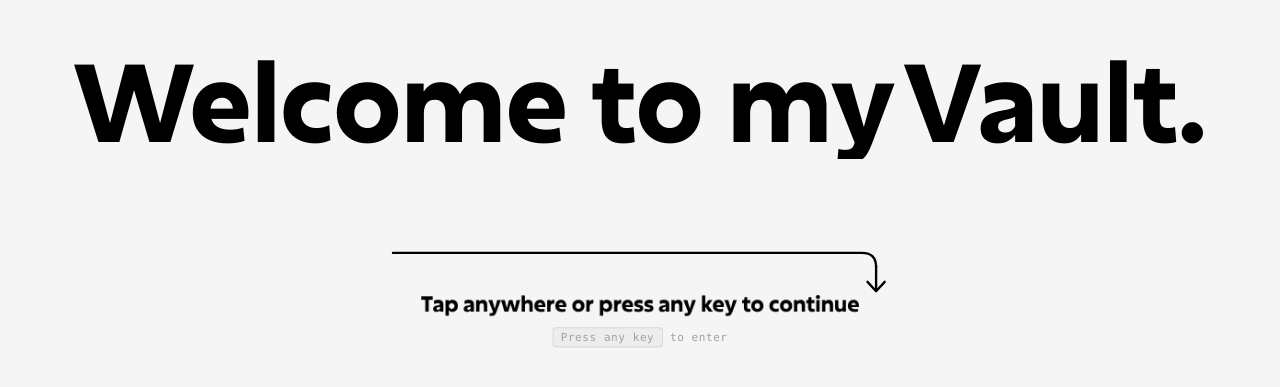
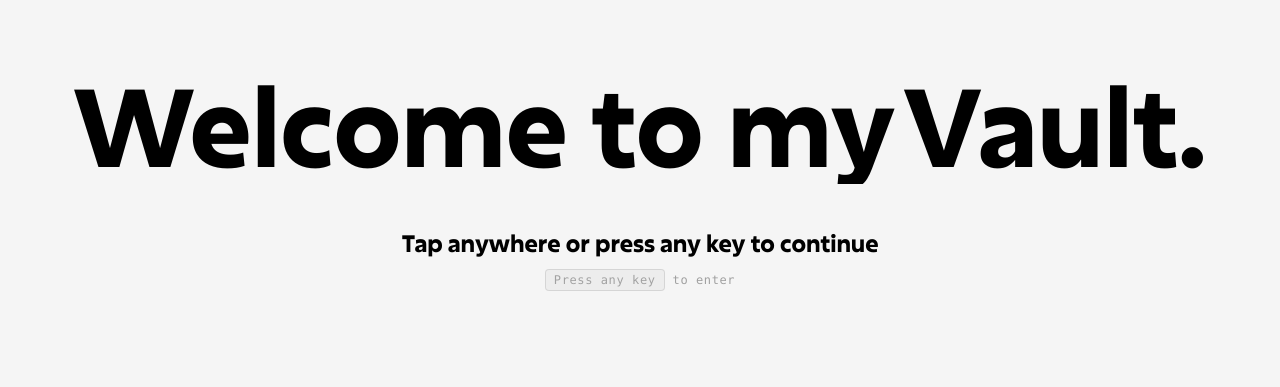
Before and after one commit to Tectonic-s/tectonics-vault, a Next.js app: page / in a window 1280 px wide. Shown: the part 217-604 px from the top of the page. Built offline with nearby package versions, Linux system fonts and the light colour scheme; a web font is replaced by a local one.

Commit message:
Remove arrow and kinetic line from welcome screen

```diff
--- a/components/Experience.tsx
+++ b/components/Experience.tsx
@@ -234,9 +234,6 @@ export default function Experience() {
   const heroVaultInner = useRef<HTMLSpanElement>(null);
   const heroSubInner = useRef<HTMLParagraphElement>(null);
   const scrollIndicator = useRef<HTMLDivElement>(null);
-  const ulPath = useRef<SVGPathElement>(null);
-  const arrowStem = useRef<SVGLineElement>(null);
-  const arrowHead = useRef<SVGPathElement>(null);
 
   // Scroll Progress
   const scrollProgressBar = useRef<HTMLDivElement>(null);
@@ -612,7 +609,6 @@ export default function Experience() {
       });
       gsap.set(mainPanel.current, { yPercent: 100 });
       gsap.set(vaultFloat.current, { opacity: 0, transformOrigin: "left top" });
-      gsap.set([ulPath.current, arrowStem.current, arrowHead.current], { opacity: 0 });
 
       // Initialize all menu items consistently
       menuItems.forEach((li) => {
@@ -1125,7 +1121,7 @@ export default function Experience() {
           { x: () => flip.ex, y: () => flip.ey, scale: () => flip.es, rotate: -2, duration: 0.78, ease: "power2.inOut" },
           0
         )
-        // Hero subtitle and arrow sink playfully with slight scale down
+        // Hero subtitle sinks playfully with slight scale down
         .to(scrollIndicator.current, { y: 36, scale: 0.92, opacity: 0, duration: 0.4, ease: "power2.in" }, 0)
         // "Welcome to my" floats up with slight scale down
         .to(heroPre.current, { yPercent: -90, scale: 0.94, opacity: 0, duration: 0.44, ease: "power2.in" }, 0)
@@ -1571,11 +1567,6 @@ export default function Experience() {
         if (heroPreInner.current) gsap.set(heroPreInner.current, { yPercent: 0, opacity: 1 });
         if (heroVaultInner.current) gsap.set(heroVaultInner.current, { yPercent: 0, opacity: 1 });
         if (heroSubInner.current) gsap.set(heroSubInner.current, { yPercent: 0, opacity: 1 });
-        if (ulPath.current) {
-          const len = ulPath.current.getTotalLength();
-          gsap.set(ulPath.current, { strokeDasharray: len, strokeDashoffset: 0 });
-        }
-        gsap.set([ulPath.current, arrowStem.current, arrowHead.current], { opacity: 1 });
         gsap.set(craftCards, { opacity: 1, y: 0 });
         craftCards.forEach((card) => {
           const trace = card.querySelector("[data-craft-trace]");
@@ -1602,13 +1593,8 @@ export default function Experience() {
         return;
       }
 
-      // -------- Masked Kinetic Line Slide Entrance for Hero --------
+      // -------- Hero Slide Entrance --------
       lockScroll();
-      const len = ulPath.current?.getTotalLength() ?? 640;
-      if (ulPath.current) {
-        gsap.set(ulPath.current, { strokeDasharray: len, strokeDashoffset: len, opacity: 1 });
-      }
-      gsap.set([arrowStem.current, arrowHead.current], { opacity: 0 });
 
       let introFinished = false;
       const finishIntro = () => {
@@ -1618,10 +1604,6 @@ export default function Experience() {
         if (heroPreInner.current) gsap.set(heroPreInner.current, { yPercent: 0, opacity: 1 });
         if (heroVaultInner.current) gsap.set(heroVaultInner.current, { yPercent: 0, opacity: 1 });
         if (heroSubInner.current) gsap.set(heroSubInner.current, { yPercent: 0, opacity: 1 });
-        if (ulPath.current) {
-          gsap.set(ulPath.current, { strokeDasharray: len, strokeDashoffset: 0, opacity: 1 });
-        }
-        gsap.set([arrowStem.current, arrowHead.current], { opacity: 1, scale: 1 });
         measure();
         unlockScroll();
         ScrollTrigger.refresh();
@@ -1660,31 +1642,11 @@ export default function Experience() {
             "-=0.85"
           )
           .fromTo(
-            ulPath.current,
-            { strokeDashoffset: len },
-            { strokeDashoffset: 0, duration: 1.15, ease: "power2.inOut" },
-            "-=0.7"
-          )
-          .fromTo(
-            [arrowStem.current, arrowHead.current],
-            { opacity: 0, scale: 0.8 },
-            { opacity: 1, scale: 1, duration: 0.65, ease: "back.out(1.4)" },
-            "-=0.4"
-          )
-          .fromTo(
             heroSubInner.current,
             { yPercent: 125, opacity: 0 },
             { yPercent: 0, opacity: 1, duration: 1.1, ease: "power3.out" },
-            "-=0.4"
+            "-=0.7"
           );
-
-        // Continuous subtle arrow breathing loop
-        gsap
-          .timeline({ repeat: -1, repeatDelay: 1.2, delay: 1.2 })
-          .to(arrowHead.current, { y: 6, duration: 0.5, ease: "sine.inOut" }, 0)
-          .to(arrowStem.current, { attr: { y2: 68 }, duration: 0.5, ease: "sine.inOut" }, 0)
-          .to(arrowHead.current, { y: 0, duration: 0.5, ease: "sine.inOut" }, 0.5)
-          .to(arrowStem.current, { attr: { y2: 60 }, duration: 0.5, ease: "sine.inOut" }, 0.5);
       };
 
       (document.fonts?.ready ?? Promise.resolve()).then(() => {
@@ -1872,22 +1834,7 @@ export default function Experience() {
             className="group mt-[3vh] sm:mt-[4.5vh] flex w-full flex-col items-center cursor-pointer transition-transform duration-300 hover:scale-[1.03] active:scale-95 focus-visible:outline-none focus-visible:ring-2 focus-visible:ring-black focus-visible:ring-offset-4 rounded-xl p-2"
             style={{ maxWidth: "min(90vw, 560px)" }}
           >
-            <svg
-              viewBox="0 0 640 26"
-              className="w-full overflow-visible transition-opacity duration-300 group-hover:opacity-100"
-              fill="none"
-              stroke="currentColor"
-              strokeWidth={3}
-              strokeLinecap="round"
-              strokeLinejoin="round"
-              style={{ color: INK }}
-              aria-hidden="true"
-            >
-              <path ref={ulPath} d="M4 12 H 604 Q 622 12 622 30" />
-              <line ref={arrowStem} x1="622" y1="29" x2="622" y2="60" />
-              <path ref={arrowHead} d="M611 49 L622 61 L633 49" />
-            </svg>
-            <div className="mt-[2.5vh] sm:mt-[3.5vh] overflow-hidden py-1">
+            <div className="overflow-hidden py-1">
               <p
                 ref={heroSubInner}
                 className="text-center font-excon font-bold leading-none text-ink transition-transform duration-200 group-hover:-translate-y-0.5 will-change-transform flex items-center justify-center gap-2"
```
